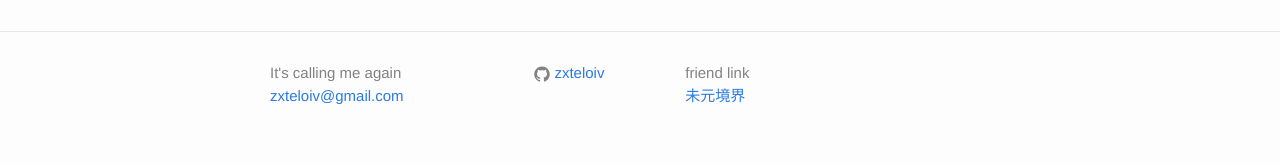
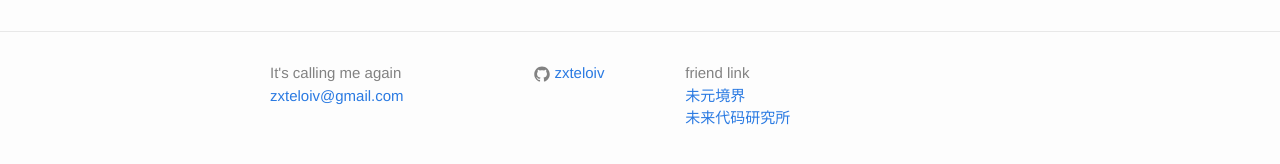
Before and after one commit to zxteloiv/zxteloiv.github.io, a Jekyll site: the page built from index.html, in a window 1280 px wide. Shown: the part 424-588 px from the top of the page. Built offline with Jekyll 4.4.1, drawn with Linux system fonts in a browser that asks for light colours.

Commit message:
add a friend link

```diff
--- a/_includes/footer.html
+++ b/_includes/footer.html
@@ -47,6 +47,7 @@
           <ul class="contact-list">
               <li>friend link</li>
               <li><a target="_blank" href="http://molun.net/">未元境界</a> </li>
+              <li><a target="_blank" href="http://blog.atelier39.org/">未来代码研究所</a> </li>
           </ul>
       </div>
     </div>
```
